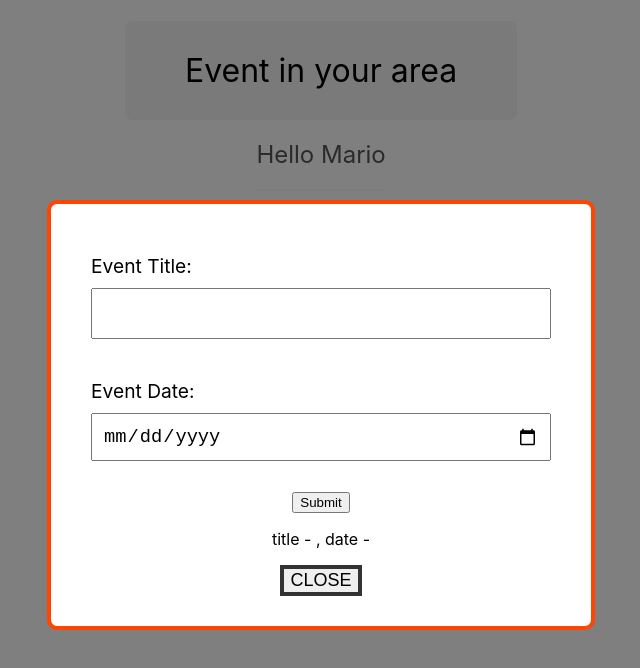
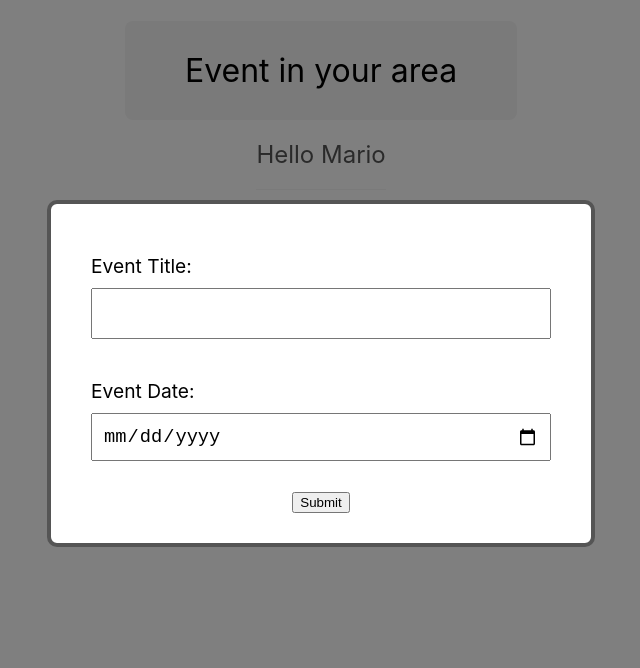
Before and after one commit to KhoiNgLe/react-exercise, a React (Create React App) app: page / in a window 1280 px wide. Both pictures are taken after a click on the button "Add New Event". Shown: the top 668 px of the page, without its empty margins (319-959 px from the left). Built offline with nearby package versions, Linux system fonts and the light colour scheme.

Commit message:
Add submitting form & add events to the event list

```diff
--- a/src/App.js
+++ b/src/App.js
@@ -8,11 +8,15 @@ import NewEventForm from "./components/NewEventForm";
 function App() {
   const [showModal, setShowModal] = useState(false);
   const [showEvents, setShowEvents] = useState(true);
-  const [events, setEvents] = useState([
-    { title: "mario's birthday bash", id: 1 },
-    { title: "browser's live stream", id: 2 },
-    { title: "race on moo moo farm", id: 3 },
-  ]);
+  const [events, setEvents] = useState([]);
+
+  const addEvent = (event) => {
+    setEvents((prevEvents) => {
+      return [...prevEvents, event];
+    });
+    setShowModal(false);
+  };
+
   //Delete event button
   const handleClick = (id) => {
     setEvents((prevEvents) => {
@@ -21,10 +25,7 @@ function App() {
       });
     });
   };
-  //Close modal
-  const handleClose = () => {
-    setShowModal(false);
-  };
+
 
   console.log(showModal);
   const subtitle = "Hello Mario";
@@ -58,10 +59,10 @@ function App() {
         </div>
       )}
       {/* Map thru event and output. If showEvents is true will run the right side  */}
-      {showEvents && <EventList events ={events} handleClick = {handleClick}/>}
+      {showEvents && <EventList events={events} handleClick={handleClick} />}
       {showModal && (
-        <Modal handleClose={handleClose} isSalesModal = {true}>
-          <NewEventForm/>
+        <Modal>
+          <NewEventForm addEvent={addEvent} />
         </Modal>
       )}
       {/* Button to show model  */}
--- a/src/components/Modal.jsx
+++ b/src/components/Modal.jsx
@@ -2,7 +2,7 @@ import React from "react";
 import "./Modal.css";
 import ReactDOM from "react-dom";
 
-const Modal = ({ children, handleClose, isSalesModal }) => {
+const Modal = ({ children, isSalesModal }) => {
   return ReactDOM.createPortal(
     <div className="modal-backdrop">
       <div
@@ -14,12 +14,6 @@ const Modal = ({ children, handleClose, isSalesModal }) => {
         }}
       >
         {children}
-        <button
-          onClick={handleClose}
-          className={isSalesModal ? "sales-btn" : ""}
-        >
-          close
-        </button>
       </div>
     </div>,
     document.body
--- a/src/components/NewEventForm.jsx
+++ b/src/components/NewEventForm.jsx
@@ -1,25 +1,51 @@
 import React, { useState } from "react";
 import "./NewEventForm.css";
-const NewEventForm = () => {
+const NewEventForm = ({ addEvent }) => {
   const [title, setTitle] = useState("");
-  const [date,setDate] =useState("")
-//   const handleChange = (e) => {
-//     setTitle(e.target.value)
-//   };
+  const [date, setDate] = useState("");
+
+  const resetForm = () => {
+    setTitle("");
+    setDate("");
+  };
+
+  const handleSubmit = (e) => {
+    e.preventDefault();
+
+    const event = {
+      title: title,
+      date: date,
+      id: Math.floor(Math.random() * 10000),
+    };
+    console.log(event);
+    addEvent(event);
+    resetForm();
+  };
   return (
     <div>
-      <form className="new-event-form">
+      <form className="new-event-form" onSubmit={handleSubmit}>
         <label>
           Event Title:
-          <input type="text" onChange={(e)=>{setTitle(e.target.value)}} />
+          <input
+            type="text"
+            onChange={(e) => {
+              setTitle(e.target.value);
+            }}
+            value={title}
+          />
         </label>
         <label>
           <span>Event Date:</span>
-          <input type="date" onChange={(e)=>{setDate(e.target.value)}}/>
+          <input
+            type="date"
+            onChange={(e) => {
+              setDate(e.target.value);
+            }}
+            value={date}
+          />
         </label>
         <button>Submit</button>
       </form>
-      <p>title - {title}, date - {date}</p>
     </div>
   );
 };
```
